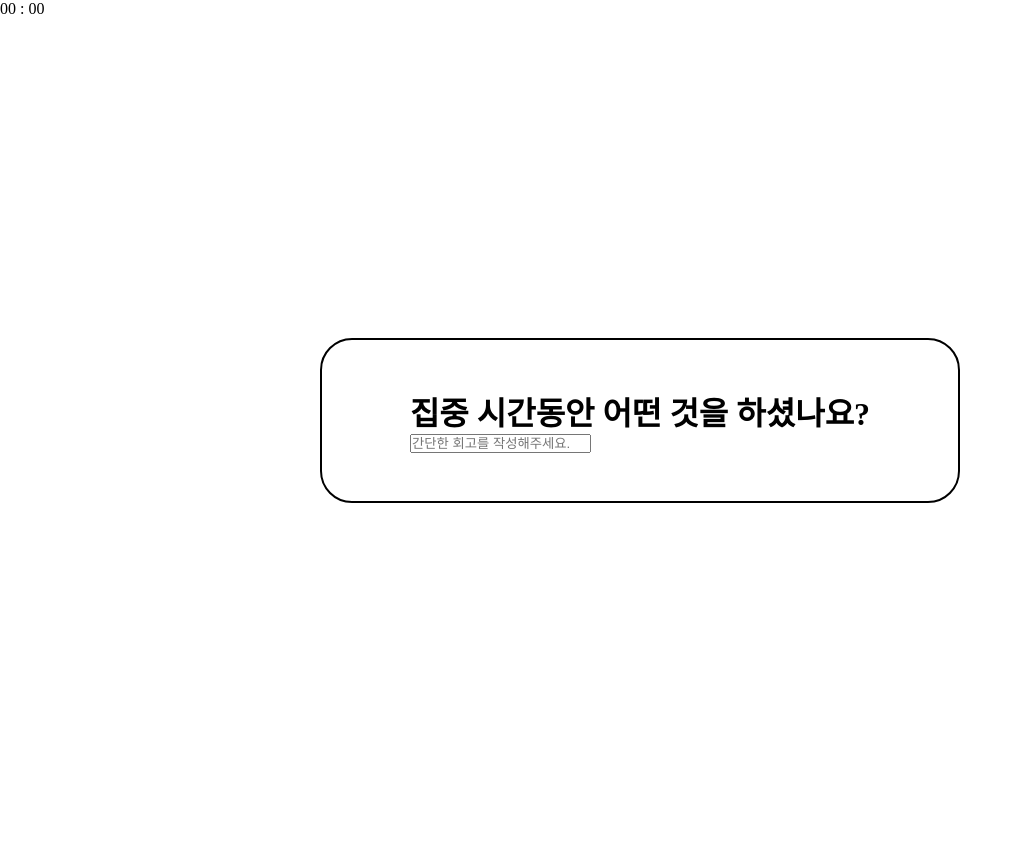
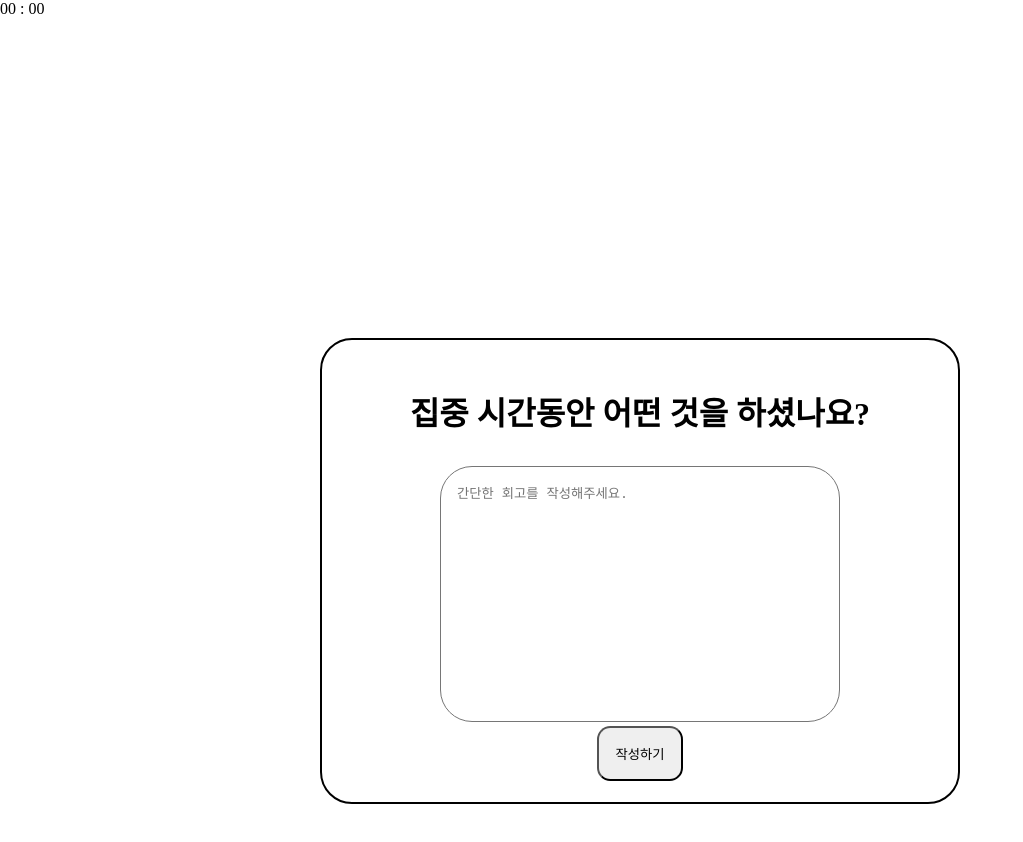
Before and after one commit to CodeSoom-Project/pomodoro, a React (Create React App) app: page /viewtimes in a window 1280 px wide. Shown: the top 842 px of the page, without its empty margins (0-1023 px from the left). Built offline with nearby package versions, Linux system fonts and the light colour scheme.

Commit message:
retrospect리듀서에 retrospect가 저장되게하라

```diff
--- a/src/components/RetrospectModal/index.tsx
+++ b/src/components/RetrospectModal/index.tsx
@@ -1,10 +1,46 @@
-const RetrospectModal = () => {
+import styled from '@emotion/styled';
+import { FC } from 'react';
+import { RetrospectModalType } from 'typings';
+
+const Wrapper = styled.div`
+  display: flex;
+  justify-content: center;
+
+  height: 20rem;
+`;
+
+const TextArea = styled.textarea`
+  width: 30em;
+  height: 80%;
+  margin-top: 2rem;
+  padding: 1rem;
+  border-radius: 2rem;
+  resize: none;
+`;
+
+const Button = styled.button`
+  display: block;
+  margin: auto;
+  padding: 1rem;
+  border-radius: 1em;
+`;
+
+const RetrospectModal: FC<RetrospectModalType> = ({
+  onChangeRetrospect,
+  submitRetrospect,
+  retrospect,
+}) => {
   return (
-    <>
-      <form>
-        <input placeholder="간단한 회고를 작성해주세요." />
+    <Wrapper>
+      <form onSubmit={submitRetrospect}>
+        <TextArea
+          onChange={onChangeRetrospect}
+          placeholder="간단한 회고를 작성해주세요."
+          value={retrospect?.contents}
+        />
+        <Button type="submit">작성하기</Button>
       </form>
-    </>
+    </Wrapper>
   );
 };
 
```
Also changed, not shown: 1 other file (tests, documents, lock files or other folders).
